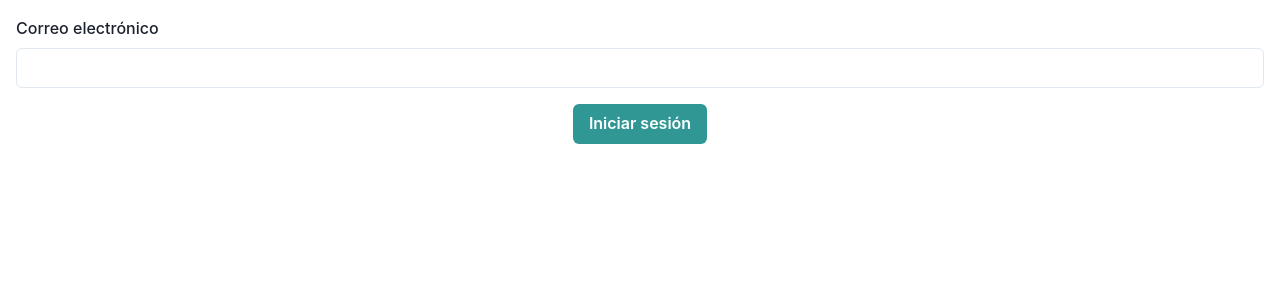
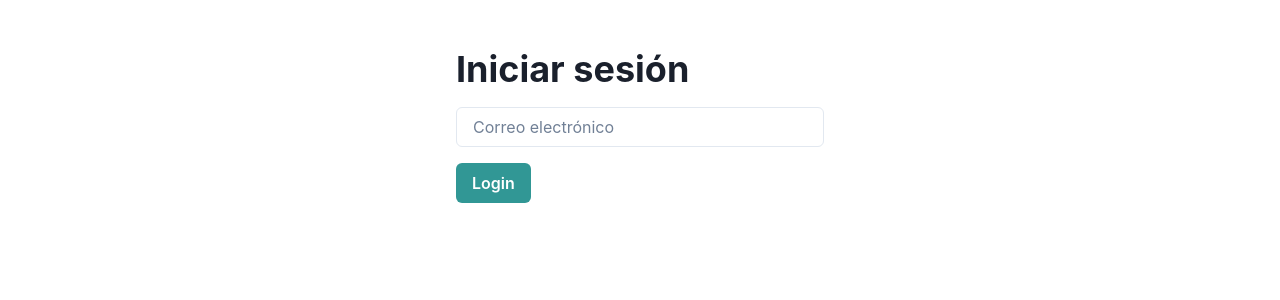
Before and after one commit to maxborquez/Grupo3_Plataforma-cursos, a Next.js app in the folder frontend/: page /login in a window 1280 px wide. Shown: the top 300 px of the page. Built offline with nearby package versions, Linux system fonts and the light colour scheme; no server answers.

Commit message:
correcciones en el login

```diff
--- a/frontend/package.json
+++ b/frontend/package.json
@@ -15,6 +15,7 @@
     "axios": "^1.4.0",
     "dotenv": "^16.3.1",
     "framer-motion": "^10.13.0",
+    "js-cookie": "^3.0.5",
     "jsonwebtoken": "^9.0.1",
     "next": "13.4.12",
     "react": "18.2.0",
--- a/frontend/pages/login.js
+++ b/frontend/pages/login.js
@@ -1,49 +1,46 @@
-// pages/login.js
 import { useState } from 'react';
+import axios from 'axios';
+import Cookies from 'js-cookie';
 import { useRouter } from 'next/router';
-import axios from 'axios';
-import { Box, Button, FormControl, FormLabel, Input, VStack } from '@chakra-ui/react';
+import { Heading, Box, Input, Button } from '@chakra-ui/react';
 
 const LoginPage = () => {
   const [email, setEmail] = useState('');
+  const apiUrl = process.env.NEXT_PUBLIC_API_URL;
   const router = useRouter();
 
   const handleLogin = async () => {
     try {
-      // Crear el objeto de la solicitud con el campo "email".
-      const requestBody = {
-        email,
-      };
+      const response = await axios.post(`${apiUrl}auth/signin`, {
+        email: email,
+      });
 
-      // Realizar la llamada al backend para hacer el inicio de sesión y obtener el token.
-      const apiUrl = process.env.NEXT_PUBLIC_API_URL;
-      const response = await axios.post(`${apiUrl}auth/signin`, requestBody);
+      const token = response.data.data.token;
 
-      if (response.status === 200) {
-        const { accessToken } = response.data;
-        localStorage.setItem('accessToken', accessToken); // Almacenar el token en el localStorage.
-        router.push('/dashboard'); // Redirigir a la página del dashboard.
-      } else {
-        // Manejar errores de inicio de sesión si el backend responde con un error.
-        console.error('Error en inicio de sesión.');
-      }
+      // Guarda el token en una cookie llamada "jwtToken"
+      Cookies.set('jwtToken', token);
+
+      // Redirige al usuario a una página de inicio de sesión exitosa, por ejemplo:
+      router.push('/admin');
     } catch (error) {
-      console.error('Error en inicio de sesión:', error);
+      console.error('Error al iniciar sesión:', error);
+      // Aquí puedes manejar los errores que puedan ocurrir durante la solicitud de inicio de sesión.
     }
   };
 
   return (
-    <Box p={4}>
-      <VStack spacing={4} align="center">
-        <FormControl id="email">
-          <FormLabel>Correo electrónico</FormLabel>
-          <Input type="email" value={email} onChange={(e) => setEmail(e.target.value)} />
-        </FormControl>
-
-        <Button colorScheme="teal" onClick={handleLogin}>
-          Iniciar sesión
-        </Button>
-      </VStack>
+    <Box maxW="400px" mx="auto" mt={8} p={4}>
+      <Heading mb={4}>Iniciar sesión</Heading>
+      <Input
+        type="email"
+        placeholder="Correo electrónico"
+        value={email}
+        onChange={(e) => setEmail(e.target.value)}
+        mb={4}
+      />
+      <Button colorScheme="teal" onClick={handleLogin}>
+        Login
+      </Button>
     </Box>
   );
 };
```
Also changed, not shown: frontend/pages/dashboard.js (deleted, +0 -40 lines), 2 other files (tests, documents, lock files or other folders).
